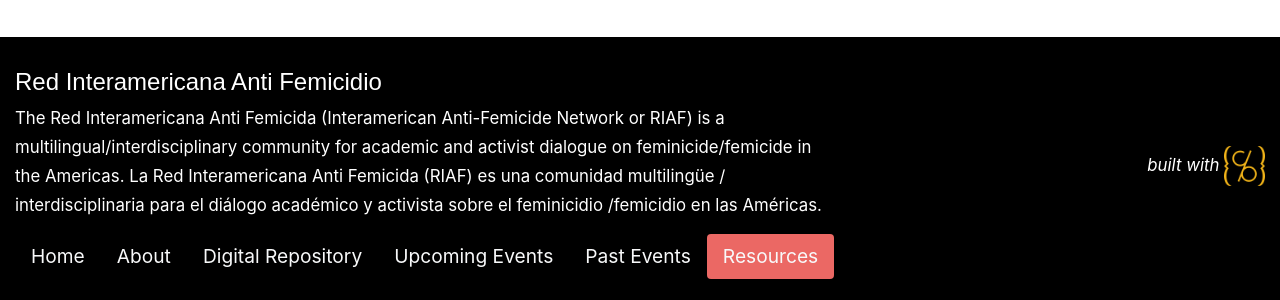
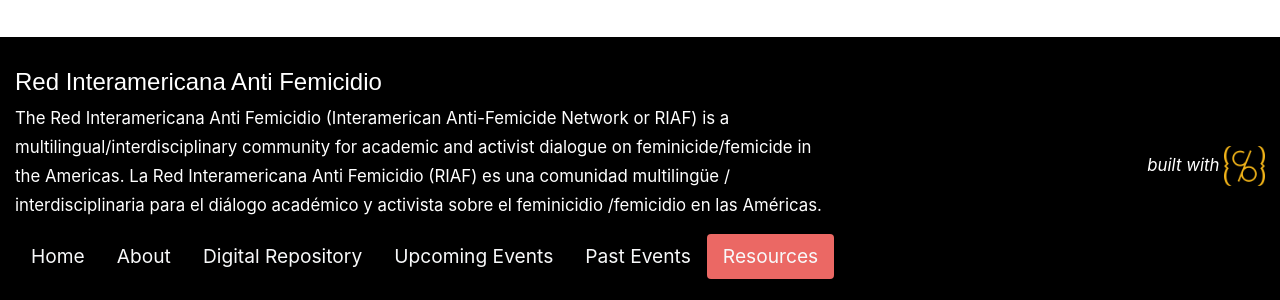
Before and after one commit to riaf-red/riaf-red.github.io, a Jekyll site: the page built from pages/resources.md, in a window 1280 px wide. Shown: the part 523-823 px from the top of the page. Built offline with Jekyll 4.4.1, drawn with Linux system fonts in a browser that asks for light colours; nearby versions of some CDN libraries; some web fonts are replaced.

Commit message:
Update _config.yml
update description

```diff
--- a/_config.yml
+++ b/_config.yml
@@ -25,9 +25,9 @@ title: Red Interamericana Anti Femicidio
 # tagline: ""
 # description appears in meta tags and other locations
 # this description might appear in search result lists, keep around 160 characters max
-description: "The Red Interamericana Anti Femicida (Interamerican Anti-Femicide Network or RIAF) is a multilingual/interdisciplinary community for academic and activist dialogue on feminicide/femicide in the Americas.
+description: "The Red Interamericana Anti Femicidio (Interamerican Anti-Femicide Network or RIAF) is a multilingual/interdisciplinary community for academic and activist dialogue on feminicide/femicide in the Americas.
 
-La Red Interamericana Anti Femicida (RIAF) es una comunidad multilingüe / interdisciplinaria para el diálogo académico y activista sobre el feminicidio /femicidio en las Américas."
+La Red Interamericana Anti Femicidio (RIAF) es una comunidad multilingüe / interdisciplinaria para el diálogo académico y activista sobre el feminicidio /femicidio en las Américas."
 # creator of the digital collection, to appear in meta tags; we typically use our GitHub usernames but feel free to just use your name
 author: sarahfocam
 
```
